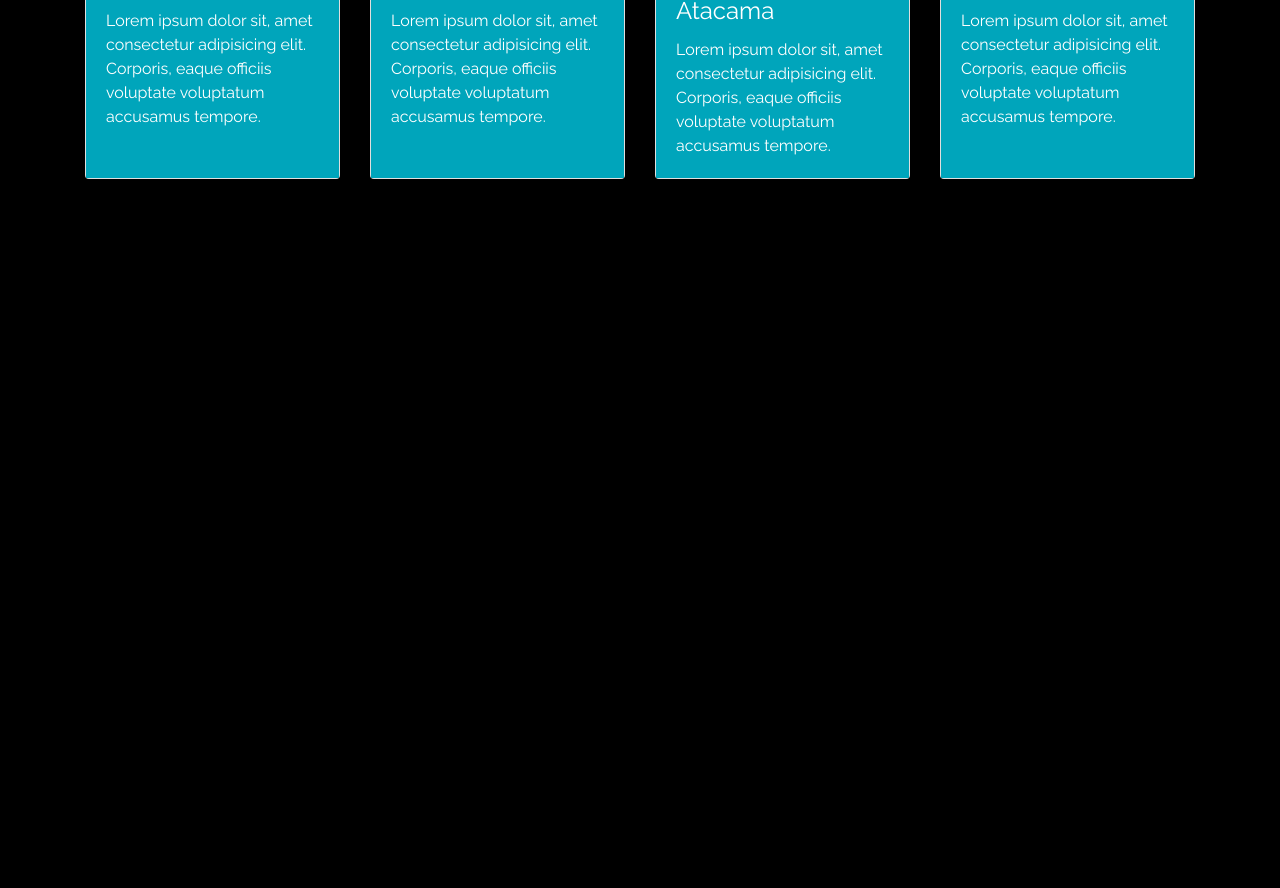
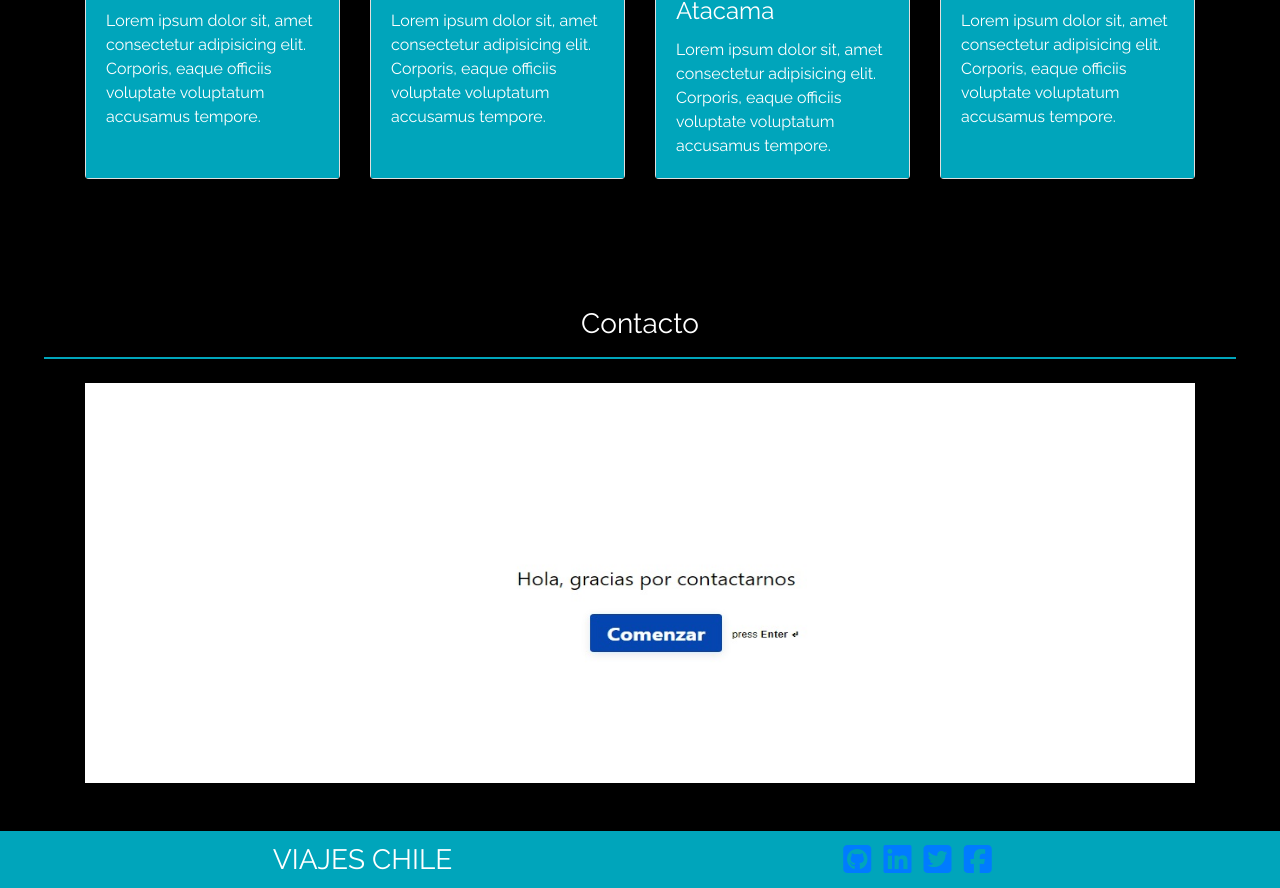
Before and after one commit to janpra4255/Prueba_Viajes_Chile, a plain HTML site: page index.html in a window 1280 px wide. Shown: the part 1954-2842 px from the top of the page. Before the commit the page ends 2205 px from the top, so only its background shows below. Drawn offline with nearby package versions, Linux system fonts and the light colour scheme.

Commit message:
Se agrdga contacto y footer mas CSS por Jose.

```diff
--- a/assets/css/style.css
+++ b/assets/css/style.css
@@ -81,3 +81,30 @@ nav img {
     background-color: #00A5BB;
     color: #fff;
 }
+
+
+/* Contacto */
+
+#Contacto {
+    font-family: 'Raleway', sans-serif;
+}
+
+#Contacto hr {
+    color: #00A5BB;
+    border: 1px solid;
+    width: 93%
+}
+
+
+/* Footer */
+
+footer {
+    background-color: #00A5BB;
+    font-family: 'Raleway', sans-serif;
+    text-decoration: none;
+    color: #fff;
+}
+
+footer a:visited {
+    color: #fff
+}
--- a/index.html
+++ b/index.html
@@ -79,40 +79,61 @@
     </header>
     <!-- Fin Header -->
 
-     <!-- Section Quienes Somos -->
+    <!-- Section Quienes Somos -->
 
-     <section id="QuienesSomos" class="container-fluid text-center text-white d-none d-sm-block">
+    <section id="QuienesSomos" class="container-fluid text-center text-white d-none d-sm-block">
         <h3 class="text-center">¿Quiénes Somos?</h3>
         <hr class="mb-4">
         <div class="row mx-5">
             <article class="col-12 col-sm-4">
-                <div class="py-2 mt-2" data-toggle="popover1" data-placement="top" title="¡Benji desde un avión!" data-content="Ten una nueva vista de todo Santiago">
+                <div class="py-2 mt-2" data-toggle="popover1" data-placement="top" title="¡Benji desde un avión!"
+                    data-content="Ten una nueva vista de todo Santiago">
                     <i class="fas fa-plane fa-2x"></i>
                 </div>
                 <p class="popover1 text-left mt-2">
-                    Lorem ipsum dolor sit amet consectetur adipisicing elit. Error, accusantium veniam! Nesciunt laborum temporibus id ex! Perspiciatis saepe, quia, voluptatum aspernatur quos placeat mollitia ipsam suscipit dolore facere voluptatibus eveniet! Ducimus suscipit
-                    distinctio voluptatum dolor autem quod placeat architecto praesentium, culpa iusto, quia enim nobis inventore voluptatem dolorem? Cum reiciendis inventore ut cumque numquam architecto aliquam dolore expedita doloribus fugit. Incidunt
-                    nisi corrupti necessitatibus. Deserunt architecto laudantium dolor necessitatibus corrupti delectus quo sed eos ipsum et deleniti culpa quidem voluptas eum maxime, libero dolores est ipsa veniam dolorem iusto rerum.
+                    Lorem ipsum dolor sit amet consectetur adipisicing elit. Error, accusantium veniam! Nesciunt laborum
+                    temporibus id ex! Perspiciatis saepe, quia, voluptatum aspernatur quos placeat mollitia ipsam
+                    suscipit dolore facere voluptatibus eveniet! Ducimus suscipit
+                    distinctio voluptatum dolor autem quod placeat architecto praesentium, culpa iusto, quia enim nobis
+                    inventore voluptatem dolorem? Cum reiciendis inventore ut cumque numquam architecto aliquam dolore
+                    expedita doloribus fugit. Incidunt
+                    nisi corrupti necessitatibus. Deserunt architecto laudantium dolor necessitatibus corrupti delectus
+                    quo sed eos ipsum et deleniti culpa quidem voluptas eum maxime, libero dolores est ipsa veniam
+                    dolorem iusto rerum.
                 </p>
             </article>
             <article class="col-12 col-sm-4">
                 <p class="text-left mt-2">
-                    Lorem ipsum dolor sit amet consectetur adipisicing elit. Error, accusantium veniam! Nesciunt laborum temporibus id ex! Perspiciatis saepe, quia, voluptatum aspernatur quos placeat mollitia ipsam suscipit dolore facere voluptatibus eveniet! Ducimus suscipit
-                    distinctio voluptatum dolor autem quod placeat architecto praesentium, culpa iusto, quia enim nobis inventore voluptatem dolorem? Cum reiciendis inventore ut cumque numquam architecto aliquam dolore expedita doloribus fugit. Incidunt
-                    nisi corrupti necessitatibus. Deserunt architecto laudantium dolor necessitatibus corrupti delectus quo sed eos ipsum et deleniti culpa quidem voluptas eum maxime, libero dolores est ipsa veniam dolorem iusto rerum.
+                    Lorem ipsum dolor sit amet consectetur adipisicing elit. Error, accusantium veniam! Nesciunt laborum
+                    temporibus id ex! Perspiciatis saepe, quia, voluptatum aspernatur quos placeat mollitia ipsam
+                    suscipit dolore facere voluptatibus eveniet! Ducimus suscipit
+                    distinctio voluptatum dolor autem quod placeat architecto praesentium, culpa iusto, quia enim nobis
+                    inventore voluptatem dolorem? Cum reiciendis inventore ut cumque numquam architecto aliquam dolore
+                    expedita doloribus fugit. Incidunt
+                    nisi corrupti necessitatibus. Deserunt architecto laudantium dolor necessitatibus corrupti delectus
+                    quo sed eos ipsum et deleniti culpa quidem voluptas eum maxime, libero dolores est ipsa veniam
+                    dolorem iusto rerum.
                 </p>
-                <div class="py-2 mb-3" data-toggle="popover2" data-placement="right" title="¡Subamos la montaña!" data-content="El más expectacular trekking de todo Chile">
+                <div class="py-2 mb-3" data-toggle="popover2" data-placement="right" title="¡Subamos la montaña!"
+                    data-content="El más expectacular trekking de todo Chile">
                     <i class="fas fa-mountain fa-2x"></i>
                 </div>
             </article>
             <article class="col-12 col-sm-4">
-                <div class="py-2 mt-2" data-toggle="popover3" data-placement="top" title="¡Viajemos en auto!" data-content="Atrévete a vivir esta experiencia extrema">
+                <div class="py-2 mt-2" data-toggle="popover3" data-placement="top" title="¡Viajemos en auto!"
+                    data-content="Atrévete a vivir esta experiencia extrema">
                     <i class="fas fa-route fa-2x"></i>
                 </div>
                 <p class="text-left mt-2">
-                    Lorem ipsum dolor sit amet consectetur adipisicing elit. Error, accusantium veniam! Nesciunt laborum temporibus id ex! Perspiciatis saepe, quia, voluptatum aspernatur quos placeat mollitia ipsam suscipit dolore facere voluptatibus eveniet! Ducimus suscipit
-                    distinctio voluptatum dolor autem quod placeat architecto praesentium, culpa iusto, quia enim nobis inventore voluptatem dolorem? Cum reiciendis inventore ut cumque numquam architecto aliquam dolore expedita doloribus fugit. Incidunt
-                    nisi corrupti necessitatibus. Deserunt architecto laudantium dolor necessitatibus corrupti delectus quo sed eos ipsum et deleniti culpa quidem voluptas eum maxime, libero dolores est ipsa veniam dolorem iusto rerum.
+                    Lorem ipsum dolor sit amet consectetur adipisicing elit. Error, accusantium veniam! Nesciunt laborum
+                    temporibus id ex! Perspiciatis saepe, quia, voluptatum aspernatur quos placeat mollitia ipsam
+                    suscipit dolore facere voluptatibus eveniet! Ducimus suscipit
+                    distinctio voluptatum dolor autem quod placeat architecto praesentium, culpa iusto, quia enim nobis
+                    inventore voluptatem dolorem? Cum reiciendis inventore ut cumque numquam architecto aliquam dolore
+                    expedita doloribus fugit. Incidunt
+                    nisi corrupti necessitatibus. Deserunt architecto laudantium dolor necessitatibus corrupti delectus
+                    quo sed eos ipsum et deleniti culpa quidem voluptas eum maxime, libero dolores est ipsa veniam
+                    dolorem iusto rerum.
                 </p>
             </article>
         </div>
@@ -128,11 +149,13 @@
 
                 <div class="col-12 col-sm-3 pb-4">
                     <div class="card mx-auto h-100 border-1">
-                        <img data-toggle="modal" data-target="#Modal" src="assets/img/card1.jpg" class="card-img-top" alt="Viaje al Sur">
+                        <img data-toggle="modal" data-target="#Modal" src="assets/img/card1.jpg" class="card-img-top"
+                            alt="Viaje al Sur">
                         <div class="card-body">
                             <h4 class="card-title">Viaje al Sur por 4 días</h4>
                             <p class="card-text font-weight-normal">
-                                Lorem ipsum dolor sit, amet consectetur adipisicing elit. Corporis, eaque officiis voluptate voluptatum accusamus tempore.
+                                Lorem ipsum dolor sit, amet consectetur adipisicing elit. Corporis, eaque officiis
+                                voluptate voluptatum accusamus tempore.
                             </p>
                         </div>
                     </div>
@@ -140,11 +163,13 @@
 
                 <div class="col-12 col-sm-3 pb-4">
                     <div class="card mx-auto h-100 border-1">
-                        <img data-toggle="modal" data-target="#Modal" src="assets/img/card2.jpg" class="card-img-top" alt="Viaje al Norte">
+                        <img data-toggle="modal" data-target="#Modal" src="assets/img/card2.jpg" class="card-img-top"
+                            alt="Viaje al Norte">
                         <div class="card-body">
                             <h4 class="card-title">Maravillas del Norte de Chile</h4>
                             <p class="card-text font-weight-normal">
-                                Lorem ipsum dolor sit, amet consectetur adipisicing elit. Corporis, eaque officiis voluptate voluptatum accusamus tempore.
+                                Lorem ipsum dolor sit, amet consectetur adipisicing elit. Corporis, eaque officiis
+                                voluptate voluptatum accusamus tempore.
                             </p>
                         </div>
                     </div>
@@ -152,11 +177,13 @@
 
                 <div class="col-12 col-sm-3 pb-4">
                     <div class="card mx-auto h-100 border-1">
-                        <img data-toggle="modal" data-target="#Modal" src="assets/img/card3.jpg" class="card-img-top" alt="Redescubre Atacama">
+                        <img data-toggle="modal" data-target="#Modal" src="assets/img/card3.jpg" class="card-img-top"
+                            alt="Redescubre Atacama">
                         <div class="card-body">
                             <h4 class="card-title">Redescubre el Desierto de Atacama</h4>
                             <p class="card-text font-weight-normal">
-                                Lorem ipsum dolor sit, amet consectetur adipisicing elit. Corporis, eaque officiis voluptate voluptatum accusamus tempore.
+                                Lorem ipsum dolor sit, amet consectetur adipisicing elit. Corporis, eaque officiis
+                                voluptate voluptatum accusamus tempore.
                             </p>
                         </div>
                     </div>
@@ -164,11 +191,13 @@
 
                 <div class="col-12 col-sm-3 pb-4">
                     <div class="card mx-auto h-100 border-1">
-                        <img data-toggle="modal" data-target="#Modal" src="assets/img/card4.jpg" class="card-img-top" width="" alt="Visita el bosque del Sur">
+                        <img data-toggle="modal" data-target="#Modal" src="assets/img/card4.jpg" class="card-img-top"
+                            width="" alt="Visita el bosque del Sur">
                         <div class="card-body">
                             <h4 class="card-title">Visita el bosque del Sur</h4>
                             <p class="card-text font-weight-normal">
-                                Lorem ipsum dolor sit, amet consectetur adipisicing elit. Corporis, eaque officiis voluptate voluptatum accusamus tempore.
+                                Lorem ipsum dolor sit, amet consectetur adipisicing elit. Corporis, eaque officiis
+                                voluptate voluptatum accusamus tempore.
                             </p>
                         </div>
                     </div>
@@ -178,6 +207,46 @@
         </div>
     </section>
     <!-- Fin Destacados -->
+
+    <!-- Contacto -->
+    <section id="Contacto" class="py-5">
+        <h3 class="text-white text-center mt-2">Contacto</h3>
+        <hr class="mb-4">
+        <div class="container">
+            <a href="https://hv6gztchc9z.typeform.com/to/LLYsbaOy"><img src="assets/img/Typeform.jpg" width="600px"
+                    height="400px" class="d-block w-100" alt="Typeform"></a>
+            <!-- <div data-tf-widget="LLYsbaOy" style="width:100%;height:400px;color:#FFFFFF;"></div><script src="//embed.typeform.com/next/embed.js"></script> -->
+        </div>
+    </section>
+    <!-- (Fin Contacto) -->
+
+    <!-- Footer -->
+    <footer id="Footer" class="text-center text-white py-1">
+        <div class="row container m-auto">
+            <div class="col-12 col-sm-6">
+                <h3 class="text-uppercase mt-2" data-toggle="tooltip" data-placement="right"
+                    title="Sigue nuestras redes sociales">Viajes Chile</h3>
+            </div>
+
+            <div class="col-12 col-sm-6 mt-2 mt-sm-0">
+                <a href="https://github.com/janpra4255" target="_blank">
+                    <i class="fab fa-github-square fa-2x mx-1 mt-2"></i>
+                </a>
+                <a href="https://www.linkedin.com/in/josepradoyupanqui/" target="_blank">
+                    <i class="fab fa-linkedin fa-2x mx-1"></i>
+                </a>
+                <a href="https://twitter.com" target="_blank">
+                    <i class="fab fa-twitter-square fa-2x mx-1"></i>
+                </a>
+                <a href="https://www.facebook.com" target="_blank">
+                    <i class="fab fa-facebook-square fa-2x mx-1"></i>
+                </a>
+            </div>
+        </div>
+    </footer>
+    <!-- Fin Footer -->
+
+
 
     <!-- jQuery 3.5.1 -->
     <script src="https://code.jquery.com/jquery-3.5.1.js"
```
